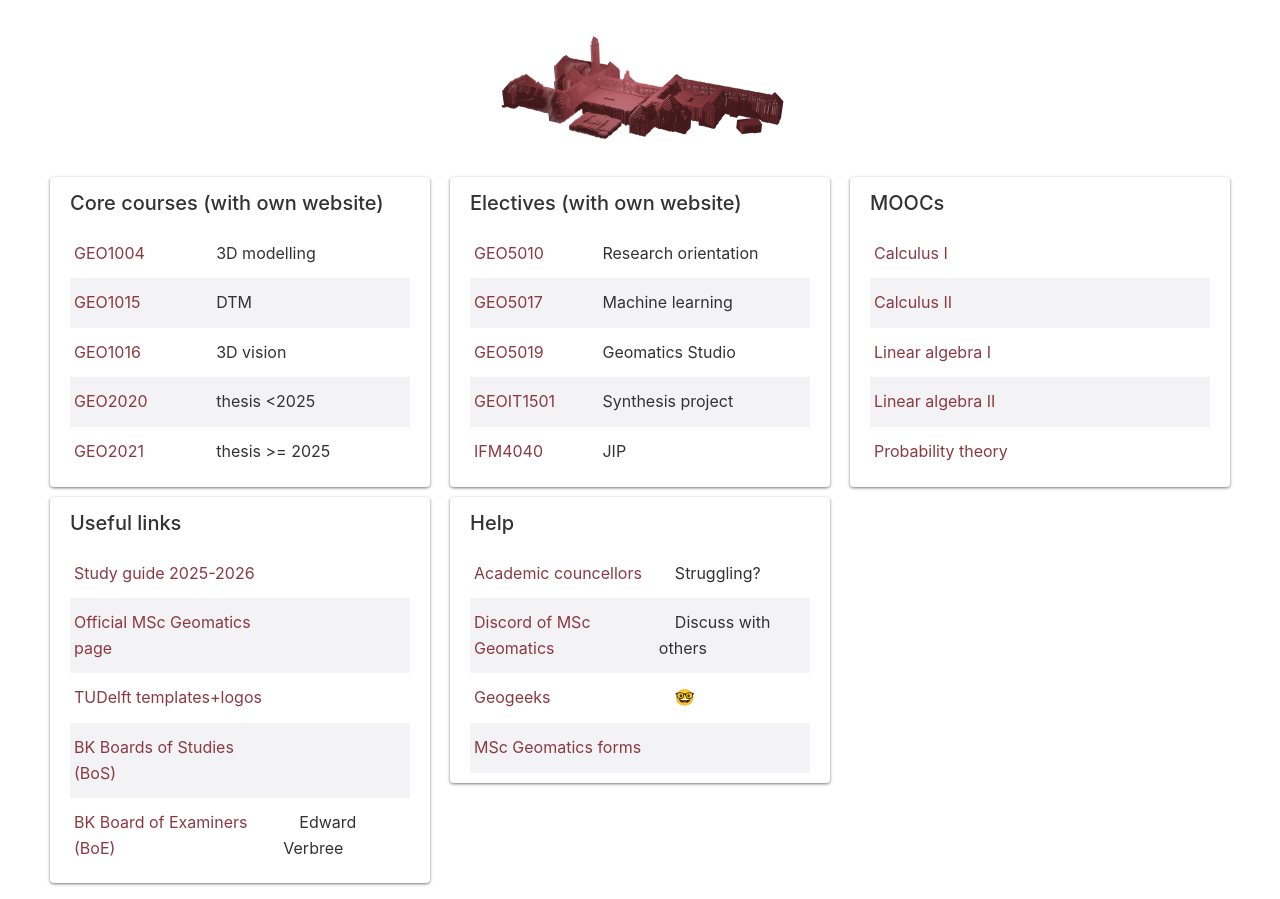
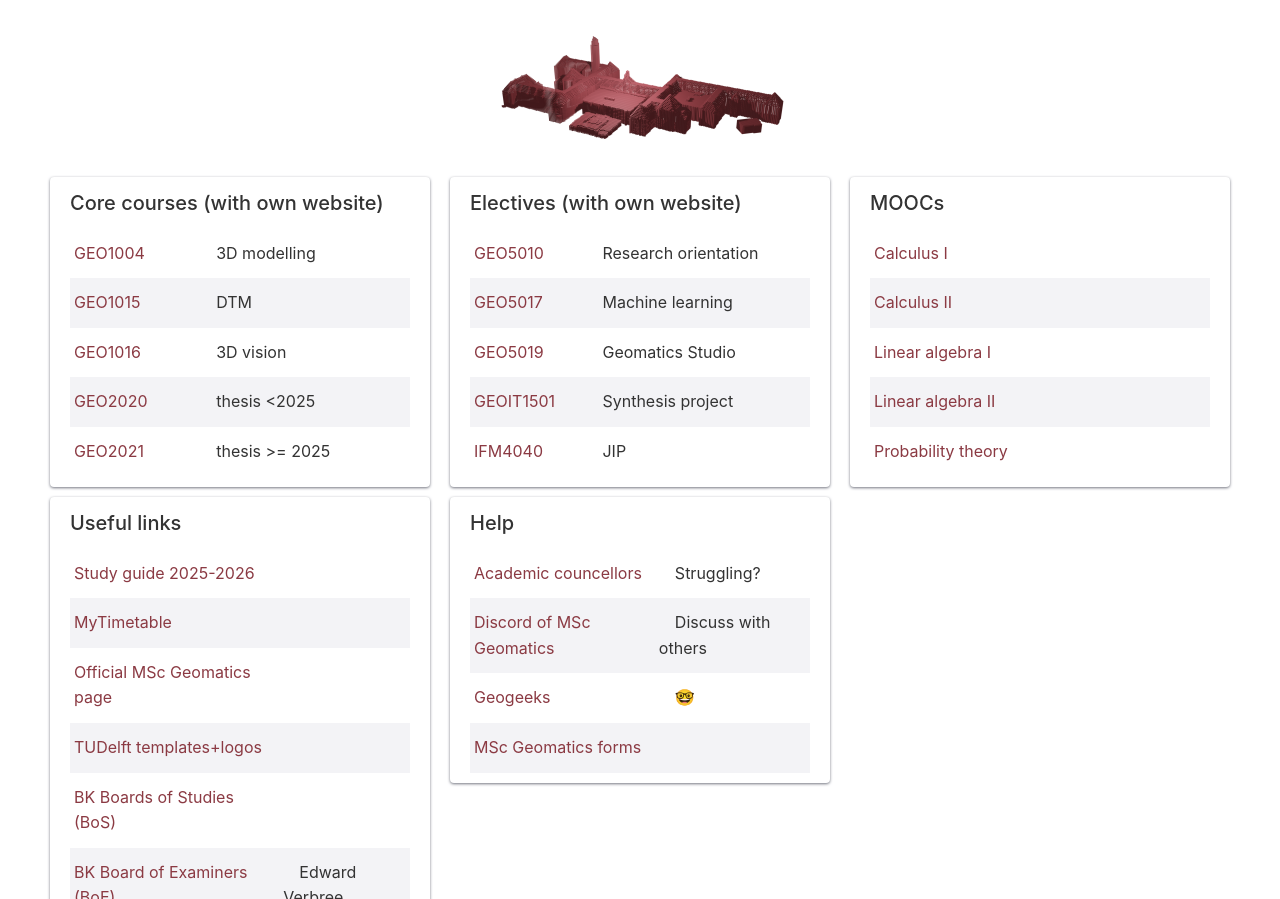
Before and after one commit to hugoledoux/gm_landing, a Jekyll site: the page built from index.md, in a window 1280 px wide. Shown: the top 899 px of the page. Built offline with Jekyll 4.4.1, drawn with Linux system fonts in a browser that asks for light colours; grey boxes are pictures that could not be loaded.

Commit message:
Add mytimetable

```diff
--- a/_data/links.yml
+++ b/_data/links.yml
@@ -55,6 +55,8 @@
   links:
     - name: Study guide 2025-2026
       url: https://studyguide2526.tudelft.nl/opleidingen/study-guide/educations/10542
+    - name: MyTimetable
+      url: https://mytimetable.tudelft.nl/schedule
     - name: Official MSc Geomatics page
       url: https://geomatics.tudelft.nl
     - name: TUDelft templates+logos
```
